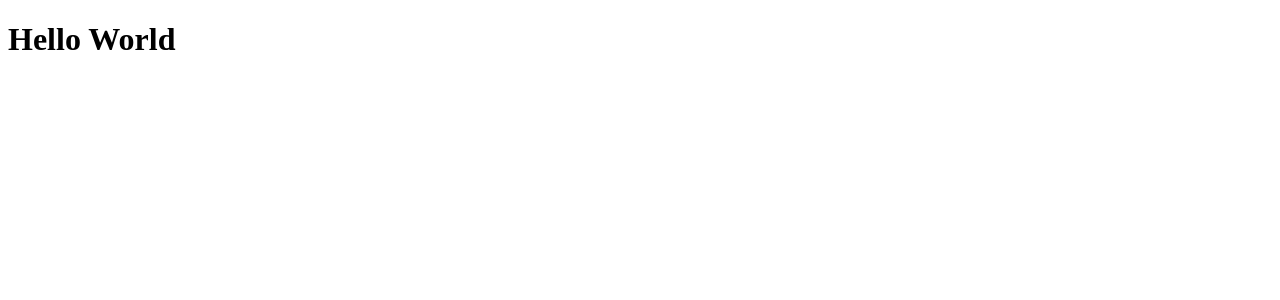
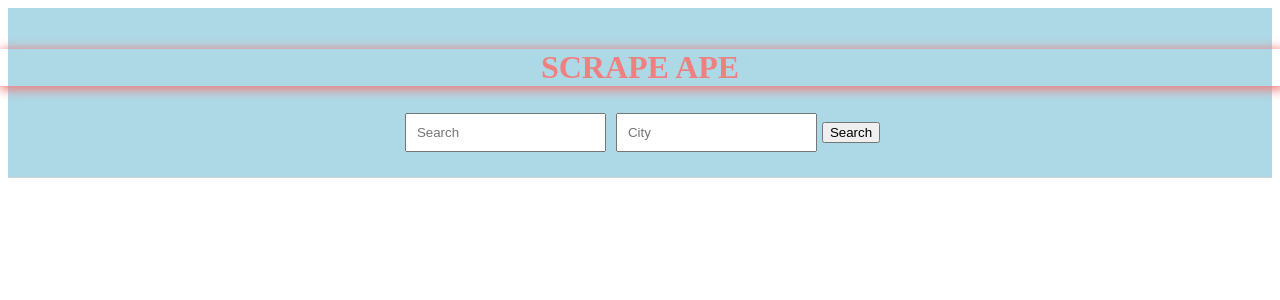
Before and after one commit to Joseph-L-Davis/crypto-minders, a React app: page / in a window 1280 px wide. Shown: the top 300 px of the page. Built offline with nearby package versions, Linux system fonts and the light colour scheme.

Commit message:
search term and city term box setting state

```diff
--- /dev/null
+++ b/src/components/Header.css
@@ -0,0 +1,28 @@
+
+header {
+  padding: 20px;
+  display: flex;
+  flex-direction: column;
+  border-bottom: 1px solid lightgray;
+  justify-content: center;
+  align-items: center;
+  background: lightblue;
+  text-decoration: none;
+}
+
+h1 {
+  font-size: 2rem;
+  display: grid;
+  justify-content: center;
+  font-weight: bold;
+  width: 100vw;
+  color: lightcoral;
+  box-shadow: 2px 2px 10px 2px;
+}
+
+input {
+    padding: 10px;
+    grid-column-start: 1;
+    margin: 5px;
+
+}
--- /dev/null
+++ b/src/components/Header.jsx
@@ -0,0 +1,46 @@
+/* eslint-disable max-len */
+import React from 'react';
+import { useState } from 'react';
+// import { link } from 'react-dom';
+import './Header.css';
+const URL = 'https://project-scrape.herokuapp.com/api/v1/results';
+export function Header() {
+  const [searchTerm, setSearchTerm] = useState('');
+  const [cityTerm, setCityTerm] = useState('');
+
+
+  const handClick = e => {
+    e.preventDefault();
+    alert('dcsjlc');
+  };
+
+  const handleSearchChange = e => {
+    setSearchTerm(e.target.value);
+  };
+
+  const handleCityChange = e => {
+    setCityTerm(e.target.value);
+  };
+
+  const handleSearch = () => {
+
+    return fetch(`${URL}/${searchTerm}/${cityTerm}`, {
+      method: 'GET'
+    })
+      .then(response => response.json())
+      // redirects to the Details component, passes the response as a prop so it is accessible in that component
+      .then(response => console.log(response))
+      .catch((error) => console.error('Error:', error));
+  };
+
+  return (
+    <header className="header">
+      <h1>SCRAPE APE</h1>
+      <div className="inputs">
+        <input type="text" className="searchTerm" placeholder="Search" onChange={handleSearchChange}/>
+        <input type="text" className="cityTerm" placeholder="City" onChange={handleCityChange}/>
+        <button onClick={handleSearch}>Search</button>
+      </div>
+    </header>
+  );
+}
--- /dev/null
+++ b/src/components/app/App.css
@@ -0,0 +1,6 @@
+.App {
+  display: flex;
+  flex-direction: column;
+  align-items: center;
+  justify-content: center;
+}
--- a/src/components/app/App.jsx
+++ b/src/components/app/App.jsx
@@ -1,5 +1,13 @@
 import React from 'react';
+import { Header } from '../Header';
+import './App.css';
+
 
 export default function App() {
-  return <h1>Hello World</h1>;
+
+  return (
+    <div className="App">
+      <Header />
+    </div>
+  );
 }
```
Also changed, not shown: src/components/Search.jsx (added, +11 -0 lines).
